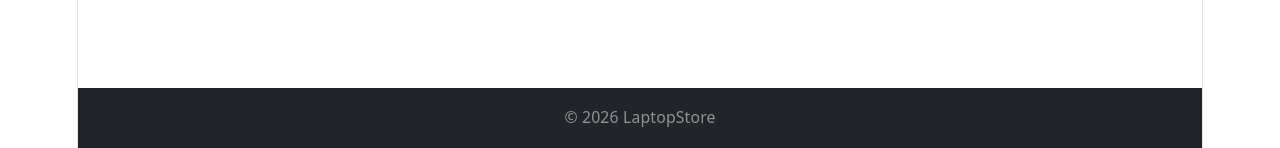
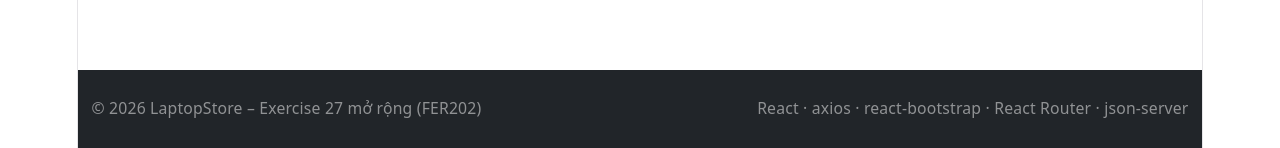
Before and after one commit to nguyenkimanhduy811-DN/laptop-store-Group-5, a React (Vite) app: page / in a window 1280 px wide. Shown: the part 652-800 px from the top of the page. Built offline with nearby package versions, Linux system fonts and the light colour scheme; no server answers.

Commit message:
feat(layout): add footer

```diff
--- a/src/components/layout/Footer.jsx
+++ b/src/components/layout/Footer.jsx
@@ -1,9 +1,12 @@
+import { Container } from 'react-bootstrap';
 
-/** Bản tạm (#9) – B thay ở #14 */
 export default function Footer() {
   return (
-    <footer className="bg-dark text-white-50 py-3 mt-auto text-center small">
-      © 2026 LaptopStore
+    <footer className="bg-dark text-white-50 py-4 mt-auto">
+      <Container className="d-flex flex-column flex-md-row justify-content-between gap-2 small">
+        <span>© 2026 LaptopStore – Exercise 27 mở rộng (FER202)</span>
+        <span>React · axios · react-bootstrap · React Router · json-server</span>
+      </Container>
     </footer>
   );
 }
```
